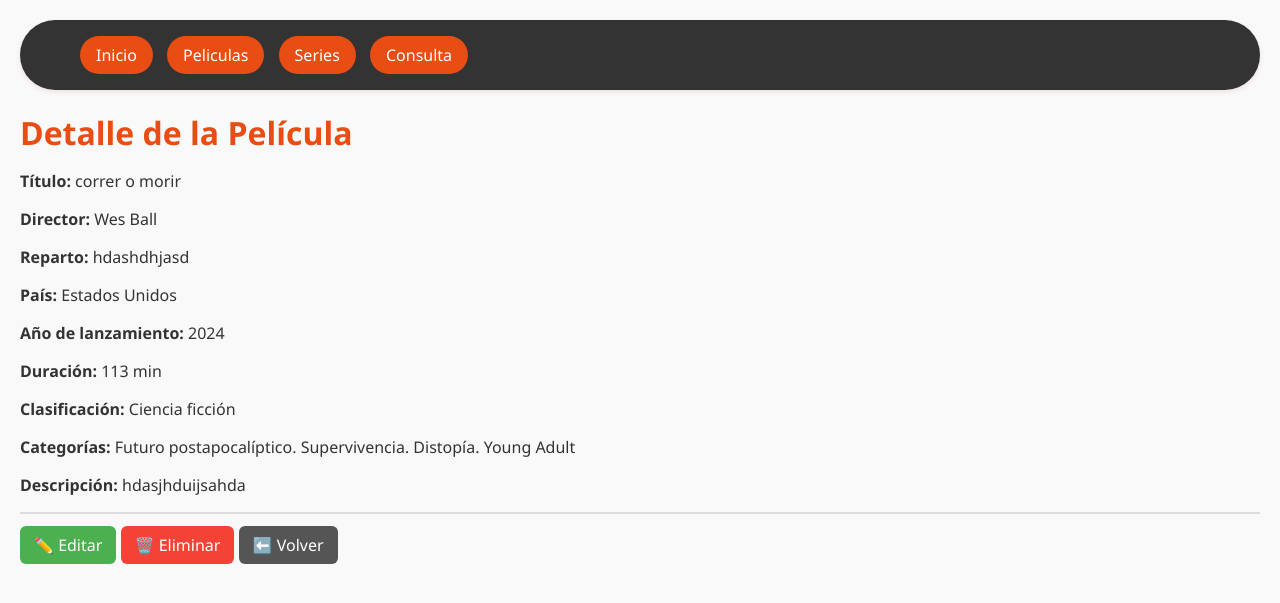
After one commit to Mbappe-7/netflix, a Django app: page /peliculas/2/ in a window 1280 px wide. The commit adds this page. Shown: the top 603 px of the page. Run offline with Django 5.2, Linux system fonts and the light colour scheme; data comes from the database, SQL or seed files in the repository; both versions use the stored data as it was after the commit.

Commit message:
Agregadas vistas y templates de series y películas con detalles y posters

```diff
--- a/netflix/netflix_app/forms.py
+++ b/netflix/netflix_app/forms.py
@@ -8,7 +8,7 @@ class PeliculaForm(forms.ModelForm):
         fields = [
             'show_id', 'title', 'director', 'cast', 'country',
             'date_added', 'release_year', 'rating', 'duration',
-            'listed_in', 'description'
+            'listed_in', 'description', 'poster'
         ]
 
 
@@ -19,7 +19,7 @@ class SerieForm(forms.ModelForm):
         fields = [
             'show_id', 'title', 'director', 'cast', 'country',
             'date_added', 'release_year', 'rating', 'duration',
-            'listed_in', 'description'
+            'listed_in', 'description', 'poster'
         ]
 
 
--- a/netflix/netflix_app/models.py
+++ b/netflix/netflix_app/models.py
@@ -13,6 +13,7 @@ class Pelicula(models.Model):
     duration = models.CharField(max_length=50, blank=True, null=True)
     listed_in = models.CharField(max_length=200, blank=True, null=True)
     description = models.TextField(blank=True, null=True)
+    poster = models.ImageField(upload_to='posters/', blank=True, null=True)
 
     def __str__(self):
         return self.title
@@ -31,6 +32,8 @@ class Serie(models.Model):
     duration = models.CharField(max_length=50, blank=True, null=True)
     listed_in = models.CharField(max_length=200, blank=True, null=True)
     description = models.TextField(blank=True, null=True)
+    poster = models.ImageField(upload_to='posters/', blank=True, null=True)
+
 
     def __str__(self):
         return self.title
--- /dev/null
+++ b/netflix/netflix_app/templates/netflix_app/detalle_pelicula.html
@@ -0,0 +1,36 @@
+{% extends "netflix_app/base.html" %}
+
+{% block title %}Película: {{ pelicula.title }}{% endblock %}
+
+{% block content %}
+<h1>Detalle de la Película</h1>
+{% if pelicula.poster %}
+    <img src="{{ pelicula.poster.url }}" alt="{{ pelicula.title }}" style="max-width: 300px; margin-bottom: 20px;">
+{% endif %}
+<p><strong>Título:</strong> {{ pelicula.title }}</p>
+<p><strong>Director:</strong> {{ pelicula.director|default:"-" }}</p>
+<p><strong>Reparto:</strong> {{ pelicula.cast|default:"-" }}</p>
+<p><strong>País:</strong> {{ pelicula.country|default:"-" }}</p>
+<p><strong>Año de lanzamiento:</strong> {{ pelicula.release_year|default:"-" }}</p>
+<p><strong>Duración:</strong> {{ pelicula.duration|default:"-" }}</p>
+<p><strong>Clasificación:</strong> {{ pelicula.rating|default:"-" }}</p>
+<p><strong>Categorías:</strong> {{ pelicula.listed_in|default:"-" }}</p>
+<p><strong>Descripción:</strong> {{ pelicula.description|default:"-" }}</p>
+
+<hr>
+
+<!-- Botones de acción -->
+<p style="margin-top: 20px;">
+    <a href="{% url 'netflix_app:editar_pelicula' pelicula.pk %}"
+       class="btn"
+       style="background: #4CAF50; color: white; padding: 8px 14px; border-radius: 6px; text-decoration: none;">✏️ Editar</a>
+
+    <a href="{% url 'netflix_app:eliminar_pelicula' pelicula.pk %}"
+       class="btn"
+       style="background: #f44336; color: white; padding: 8px 14px; border-radius: 6px; text-decoration: none;">🗑️ Eliminar</a>
+
+    <a href="{% url 'netflix_app:lista_peliculas' %}"
+       class="btn"
+       style="background: #555; color: white; padding: 8px 14px; border-radius: 6px; text-decoration: none;">⬅️ Volver</a>
+</p>
+{% endblock %}
--- a/netflix/netflix_app/templates/netflix_app/lista_consultas.html
+++ b/netflix/netflix_app/templates/netflix_app/lista_consultas.html
@@ -1,4 +1,4 @@
-{% extends "netflix/base.html" %}
+{% extends "netflix_app/base.html" %}
 
 {% block title %}Consultas{% endblock %}
 
--- a/netflix/netflix_app/templates/netflix_app/lista_series.html
+++ b/netflix/netflix_app/templates/netflix_app/lista_series.html
@@ -4,7 +4,7 @@
 
 {% block content %}
 <h1>Series</h1>
-
+<p><a href="{% url 'netflix_app:editar_serie' %}" class="btn">➕ Nueva serie</a></p>
 <table border="1" cellpadding="8" cellspacing="0" style="border-collapse: collapse; width: 100%; color: #fff; background-color: #333; box-shadow: 0 4px 8px rgba(0, 0, 0, 0.3);">
     <thead style="background-color: #e84d13;">
         <tr>
--- a/netflix/netflix_app/templates/netflix_app/partials/navbar.html
+++ b/netflix/netflix_app/templates/netflix_app/partials/navbar.html
@@ -1,8 +1,8 @@
 <nav>
   <ul>
-    <a href="{% url 'netflix:home' %}">Inicio</a>
-    <a href="{% url 'netflix:lista_peliculas' %}">Peliculas</a>
-    <a href="{% url 'netflix:lista_series' %}">Series</a>
-    <a href="{% url 'netflix:lista_consultas' %}">Consulta</a>
+    <a href="{% url 'netflix_app:home' %}">Inicio</a>
+    <a href="{% url 'netflix_app:lista_peliculas' %}">Peliculas</a>
+    <a href="{% url 'netflix_app:lista_series' %}">Series</a>
+    <a href="{% url 'netflix_app:lista_consultas' %}">Consulta</a>
   </ul>
 </nav>
--- a/netflix/netflix_app/urls.py
+++ b/netflix/netflix_app/urls.py
@@ -1,19 +1,21 @@
 from django.urls import path
 from . import views
-app_name = 'netflix'
+app_name = 'netflix_app'
 urlpatterns = [
     # PELÍCULAS
     path('', views.home, name='home'),
     path('peliculas/', views.lista_peliculas, name='lista_peliculas'),
-    path('peliculas/agregar/', views.agregar_pelicula, name='agregar_pelicula'),
+    path('peliculas/crear/', views.crear_pelicula, name='crear_pelicula'),
+    path('peliculas/<int:id>/', views.detalle_pelicula, name='detalle_pelicula'),
     path('peliculas/editar/<int:id>/', views.editar_pelicula, name='editar_pelicula'),
     path('peliculas/eliminar/<int:id>/', views.eliminar_pelicula, name='eliminar_pelicula'),
 
     # SERIES
     path('series/', views.lista_series, name='lista_series'),
-    path('series/agregar/', views.agregar_serie, name='agregar_serie'),
+    path('series/agregar/', views.editar_serie, name='editar_serie'),
     path('series/editar/<int:id>/', views.editar_serie, name='editar_serie'),
     path('series/eliminar/<int:id>/', views.eliminar_serie, name='eliminar_serie'),
+    path('series/<int:id>/', views.detalle_serie, name='detalle_serie'),
 
     # CONSULTAS IA
     path('consultas/', views.lista_consultas, name='lista_consultas'),
--- a/netflix/netflix_app/views.py
+++ b/netflix/netflix_app/views.py
@@ -1,26 +1,31 @@
-from django.shortcuts import render
-
-def home(request):
-    return render(request, 'netflix_app/home.html')
-
 from django.shortcuts import render, redirect, get_object_or_404
 from .models import Pelicula, Serie, Consulta
 from .forms import PeliculaForm, SerieForm, ConsultaForm
 
-# --------- PELÍCULAS ---------
+# ---------------- HOME ----------------
+def home(request):
+    return render(request, 'netflix_app/home.html')
+
+
+# ---------------- PELÍCULAS ----------------
 def lista_peliculas(request):
     peliculas = Pelicula.objects.all()
-    return render(request, 'peliculas/lista.html', {'peliculas': peliculas})
+    return render(request, 'netflix_app/lista_peliculas.html', {'peliculas': peliculas})
 
-def agregar_pelicula(request):
+
+def crear_pelicula(request):
     if request.method == 'POST':
         form = PeliculaForm(request.POST)
         if form.is_valid():
             form.save()
-            return redirect('lista_peliculas')
+            return redirect('netflix_app:lista_peliculas')
     else:
         form = PeliculaForm()
-    return render(request, 'peliculas/form.html', {'form': form, 'accion': 'Agregar'})
+    return render(request, 'netflix_app/crear_pelicula.html', {'form': form, 'accion': 'Crear'})
+
+def detalle_pelicula(request, id):
+    pelicula = get_object_or_404(Pelicula, id=id)
+    return render(request, 'netflix_app/detalle_pelicula.html', {'pelicula': pelicula})
 
 def editar_pelicula(request, id):
     pelicula = get_object_or_404(Pelicula, id=id)
@@ -28,31 +33,34 @@ def editar_pelicula(request, id):
         form = PeliculaForm(request.POST, instance=pelicula)
         if form.is_valid():
             form.save()
-            return redirect('lista_peliculas')
+
+            return redirect('netflix_app:lista_peliculas')
     else:
         form = PeliculaForm(instance=pelicula)
-    return render(request, 'peliculas/form.html', {'form': form, 'accion': 'Editar'})
+    return render(request, 'netflix_app/editar_pelicula.html', {'form': form, 'accion': 'Editar','pelicula': pelicula})
+
 
 def eliminar_pelicula(request, id):
     pelicula = get_object_or_404(Pelicula, id=id)
     pelicula.delete()
-    return redirect('lista_peliculas')
+    return redirect('netflix_app:lista_peliculas')
 
 
-# --------- SERIES ---------
+# ---------------- SERIES ----------------
 def lista_series(request):
     series = Serie.objects.all()
-    return render(request, 'series/lista.html', {'series': series})
+    return render(request, 'netflix_app/lista_series.html', {'series': series})
 
 def agregar_serie(request):
     if request.method == 'POST':
         form = SerieForm(request.POST)
         if form.is_valid():
             form.save()
-            return redirect('lista_series')
+            return redirect('netflix_app:lista_series')
     else:
         form = SerieForm()
-    return render(request, 'series/form.html', {'form': form, 'accion': 'Agregar'})
+    return render(request, 'netflix_app/editar_serie.html', {'form': form, 'accion': 'Agregar'})
+
 
 def editar_serie(request, id):
     serie = get_object_or_404(Serie, id=id)
@@ -60,21 +68,26 @@ def editar_serie(request, id):
         form = SerieForm(request.POST, instance=serie)
         if form.is_valid():
             form.save()
-            return redirect('lista_series')
+            return redirect('netflix_app:lista_series')
     else:
         form = SerieForm(instance=serie)
-    return render(request, 'series/form.html', {'form': form, 'accion': 'Editar'})
+    return render(request, 'netflix_app/editar_serie.html', {'form': form, 'accion': 'Editar'})
 
 def eliminar_serie(request, id):
     serie = get_object_or_404(Serie, id=id)
     serie.delete()
-    return redirect('lista_series')
+    return redirect('netflix_app:lista_series')
+
+def detalle_serie(request, id):
+    serie = get_object_or_404(Serie, id=id)
+    return render(request, 'netflix_app/detalle_serie.html', {'serie': serie})
 
 
-# --------- CONSULTAS ---------
+
+# ---------------- CONSULTAS ----------------
 def lista_consultas(request):
     consultas = Consulta.objects.all()
-    return render(request, 'consultas/lista.html', {'consultas': consultas})
+    return render(request, 'netflix_app/lista_consultas.html', {'consultas': consultas})
 
 def editar_consulta(request, id):
     consulta = get_object_or_404(Consulta, id=id)
@@ -82,12 +95,12 @@ def editar_consulta(request, id):
         form = ConsultaForm(request.POST, instance=consulta)
         if form.is_valid():
             form.save()
-            return redirect('lista_consultas')
+            return redirect('netflix_app:lista_consultas')
     else:
         form = ConsultaForm(instance=consulta)
-    return render(request, 'consultas/form.html', {'form': form, 'accion': 'Editar'})
+    return render(request, 'netflix_app/editar_consulta.html', {'form': form, 'accion': 'Editar'})
 
 def eliminar_consulta(request, id):
     consulta = get_object_or_404(Consulta, id=id)
     consulta.delete()
-    return redirect('lista_consultas')
+    return redirect('netflix_app:lista_consultas')
```
Also changed, not shown: netflix/netflix/settings.py (+9 -0 lines), netflix/netflix_app/templates/netflix_app/crear_pelicula.html (added, +17 -0 lines), netflix/netflix_app/templates/netflix_app/detalle_consulta.html (added, +34 -0 lines), netflix/netflix_app/templates/netflix_app/detalle_serie.html (added, +27 -0 lines), netflix/netflix_app/templates/netflix_app/editar_pelicula.html (added, +17 -0 lines), netflix/netflix_app/templates/netflix_app/editar_serie.html (added, +13 -0 lines), netflix/netflix_app/templates/netflix_app/lista_peliculas.html (+9 -8 lines), netflix/db.sqlite3, netflix/netflix/urls.py (line endings or trailing spaces), netflix/netflix_app/migrations/0002_pelicula_poster.py (added), netflix/netflix_app/migrations/0003_serie_poster.py (added).
